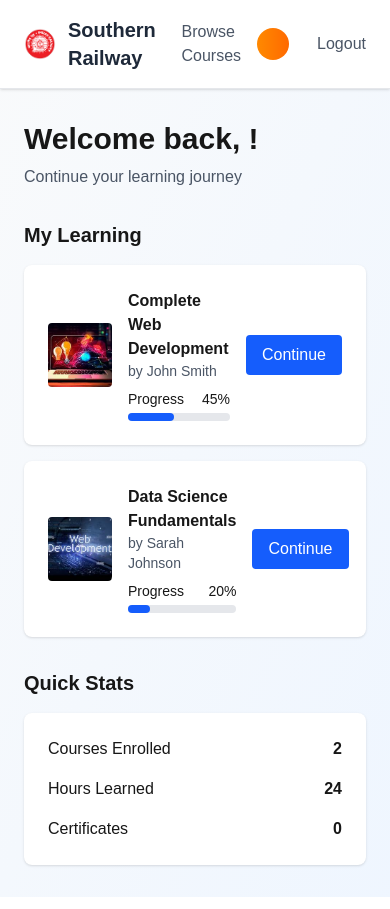
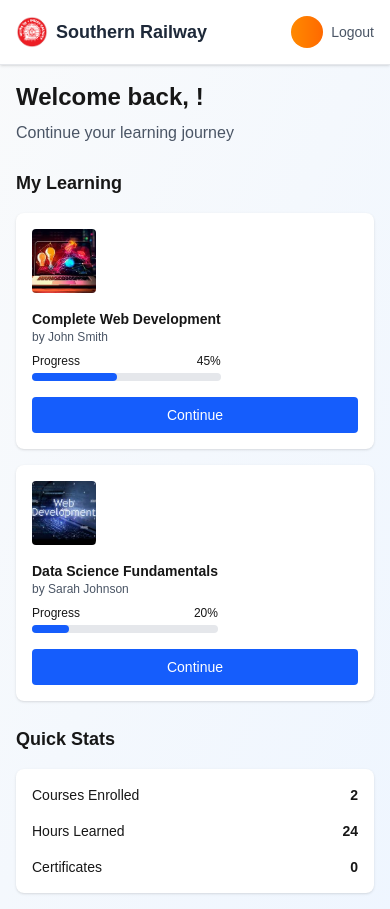
Before and after one commit to Gokulprakash2005/Railway-Course-Portal, a Next.js app: page /dashboard in a window 390 px wide. Built offline with nearby package versions, Linux system fonts and the light colour scheme.

Commit message:
responsive added

```diff
--- a/app/dashboard/page.tsx
+++ b/app/dashboard/page.tsx
@@ -39,51 +39,53 @@ export default function Dashboard() {
     <div className="min-h-screen bg-gradient-to-br from-gray-50 to-blue-50">
       {/* Simple Header */}
       <div className="bg-white shadow-sm border-b border-gray-200">
-        <div className="max-w-7xl mx-auto px-6 py-4 flex items-center justify-between">
-          <div className="flex items-center gap-3">
+        <div className="max-w-7xl mx-auto px-4 sm:px-6 py-4">
+          <div className="flex items-center justify-between">
+            <div className="flex items-center gap-2 sm:gap-3">
               <img src="/logo.png" alt="Logo" className="w-8 h-8" />
-            <span className="font-bold text-xl text-gray-800">Southern Railway</span>
+              <span className="font-bold text-lg sm:text-xl text-gray-800">Southern Railway</span>
             </div>
-          <div className="flex items-center gap-4">
-            <Link href="/courses" className="text-gray-600 hover:text-gray-800 font-medium">
+            <div className="flex items-center gap-2 sm:gap-4">
+              <Link href="/courses" className="hidden sm:block text-gray-600 hover:text-gray-800 font-medium">
                 Browse Courses
               </Link>
-            <div className="flex items-center gap-3">
+              <div className="flex items-center gap-2 sm:gap-3">
                 <div className="w-8 h-8 bg-gradient-to-r from-orange-400 to-orange-500 rounded-full flex items-center justify-center text-white text-sm font-bold">
                   {user?.name?.charAt(0)?.toUpperCase()}
                 </div>
-              <span className="text-gray-700 font-medium">{user?.name}</span>
+                <span className="hidden sm:block text-gray-700 font-medium">{user?.name}</span>
               </div>
               <button
                 onClick={handleLogout}
-              className="text-gray-600 hover:text-red-500 font-medium"
+                className="text-gray-600 hover:text-red-500 font-medium text-sm sm:text-base"
               >
                 Logout
               </button>
             </div>
           </div>
         </div>
+      </div>
 
-      <main className="py-8">
-        <div className="max-w-7xl mx-auto px-6">
-          <div className="mb-8">
-            <h1 className="text-3xl font-bold mb-2">Welcome back, {user?.name}!</h1>
+      <main className="py-4 sm:py-8">
+        <div className="max-w-7xl mx-auto px-4 sm:px-6">
+          <div className="mb-6 sm:mb-8">
+            <h1 className="text-2xl sm:text-3xl font-bold mb-2">Welcome back, {user?.name}!</h1>
             <p className="text-gray-600">Continue your learning journey</p>
           </div>
 
-          <div className="grid lg:grid-cols-3 gap-8">
+          <div className="grid grid-cols-1 lg:grid-cols-3 gap-6 lg:gap-8">
             <div className="lg:col-span-2">
-              <h2 className="text-xl font-semibold mb-4">My Learning</h2>
+              <h2 className="text-lg sm:text-xl font-semibold mb-4">My Learning</h2>
               <div className="space-y-4">
                 {courses.map((course, index) => (
-                  <div key={index} className="bg-white rounded-lg p-6 shadow-sm">
-                    <div className="flex items-center gap-4">
+                  <div key={index} className="bg-white rounded-lg p-4 sm:p-6 shadow-sm">
+                    <div className="flex flex-col sm:flex-row items-start sm:items-center gap-4">
                       <img src={course.image} alt={course.title} className="w-16 h-16 rounded object-cover" />
-                      <div className="flex-1">
-                        <h3 className="font-semibold">{course.title}</h3>
-                        <p className="text-sm text-gray-600">by {course.instructor}</p>
+                      <div className="flex-1 min-w-0">
+                        <h3 className="font-semibold text-sm sm:text-base">{course.title}</h3>
+                        <p className="text-xs sm:text-sm text-gray-600">by {course.instructor}</p>
                         <div className="mt-2">
-                          <div className="flex justify-between text-sm mb-1">
+                          <div className="flex justify-between text-xs sm:text-sm mb-1">
                             <span>Progress</span>
                             <span>{course.progress}%</span>
                           </div>
@@ -92,7 +94,7 @@ export default function Dashboard() {
                           </div>
                         </div>
                       </div>
-                      <button className="bg-blue-600 text-white px-4 py-2 rounded hover:bg-blue-700">
+                      <button className="bg-blue-600 text-white px-3 sm:px-4 py-2 rounded hover:bg-blue-700 text-sm w-full sm:w-auto">
                         Continue
                       </button>
                     </div>
@@ -102,20 +104,20 @@ export default function Dashboard() {
             </div>
 
             <div>
-              <h2 className="text-xl font-semibold mb-4">Quick Stats</h2>
-              <div className="bg-white rounded-lg p-6 shadow-sm">
+              <h2 className="text-lg sm:text-xl font-semibold mb-4">Quick Stats</h2>
+              <div className="bg-white rounded-lg p-4 sm:p-6 shadow-sm">
                 <div className="space-y-4">
                   <div className="flex justify-between">
-                    <span>Courses Enrolled</span>
-                    <span className="font-semibold">2</span>
+                    <span className="text-sm sm:text-base">Courses Enrolled</span>
+                    <span className="font-semibold text-sm sm:text-base">2</span>
                   </div>
                   <div className="flex justify-between">
-                    <span>Hours Learned</span>
-                    <span className="font-semibold">24</span>
+                    <span className="text-sm sm:text-base">Hours Learned</span>
+                    <span className="font-semibold text-sm sm:text-base">24</span>
                   </div>
                   <div className="flex justify-between">
-                    <span>Certificates</span>
-                    <span className="font-semibold">0</span>
+                    <span className="text-sm sm:text-base">Certificates</span>
+                    <span className="font-semibold text-sm sm:text-base">0</span>
                   </div>
                 </div>
               </div>
```
Lines whose indentation alone changed are shown as unchanged.
